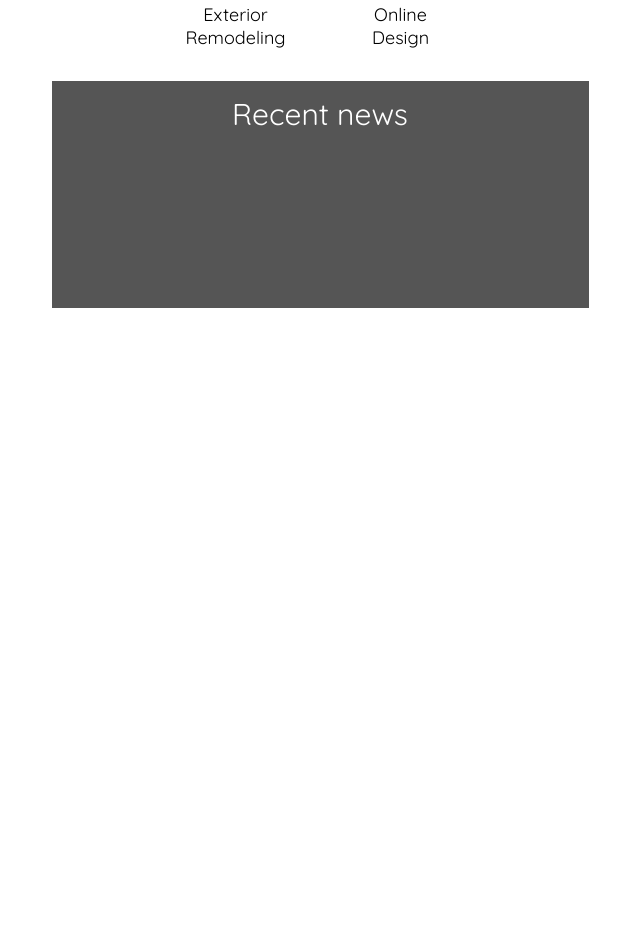
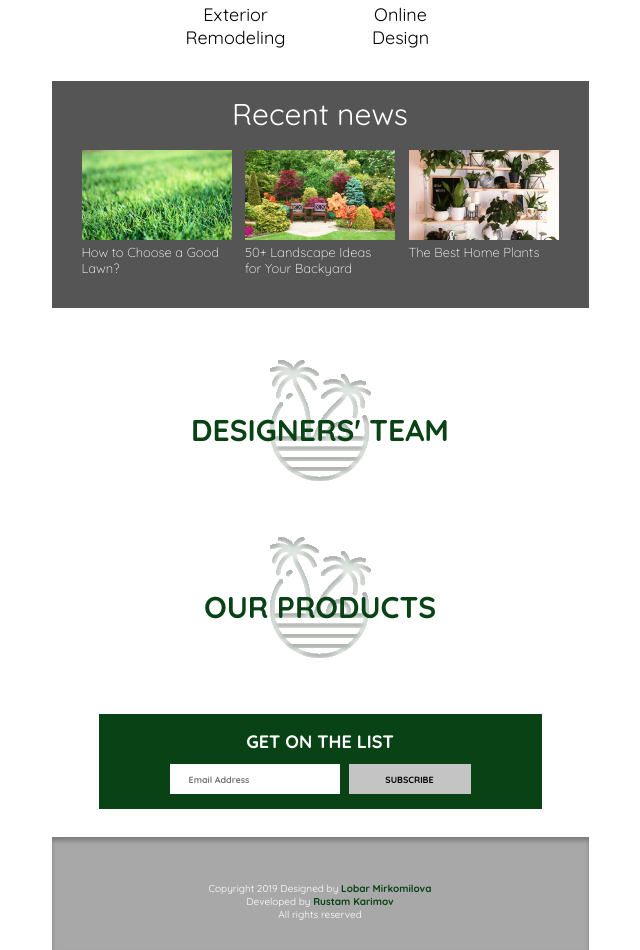
Before and after one commit to versatil-russel/paysage, a plain HTML site: page index.html in a window 1280 px wide. Shown: the part 1201-2151 px from the top of the page, without its empty margins (320-960 px from the left). Before the commit the page ends 1509 px from the top, so only its background shows below. Drawn offline with Linux system fonts and the light colour scheme.

Commit message:
added the lwer parts of the page

```diff
--- a/style.css
+++ b/css/styles.css
@@ -25,6 +25,8 @@ p {
     position: relative;
     background: #084215;
 }
+
+
 
 /* paysage */
 
@@ -95,6 +97,20 @@ p {
 
 
 /* Befunky collage */
+.befunky-collage {
+    position: relative;
+    height: 209px;
+}
+
+.collage-cover {
+    position: absolute;
+    width: 537px;
+    height: 209px;
+    top: 0;
+
+    background: rgba(84, 90, 46, 0.3);
+}
+
 .landscape-title {
     position: absolute;
     left: 138px;
@@ -107,21 +123,6 @@ p {
     text-align: center;
 
     color: #fff;
-
-}
-
-.befunky-collage {
-    position: relative;
-    height: 209px;
-}
-
-.collage-cover {
-    position: absolute;
-    width: 537px;
-    height: 209px;
-    top: 0;
-
-    background: rgba(84, 90, 46, 0.3);
 }
 
 
@@ -139,14 +140,14 @@ p {
     font-family: 'Quicksand';
     font-size: 6px;
     text-transform: uppercase;
-    font-weight: 500;;
+    font-weight: 500;
+    text-align: center;
 
     background-color: #fff;
     color: #000;
     border: #fff 1px solid;
 
     transition: background .1s linear, color .1s linear;
-
 }
 
 .btn:hover {
@@ -242,6 +243,14 @@ p {
     color: #084215;
 }
 
+.gallery {
+    display: flex;
+    justify-content: space-between;
+
+    padding: 0 35px;
+    margin-bottom: 66px;
+}
+
 .green-sqr-2 {
     position: relative;
     width: 142px;
@@ -250,21 +259,11 @@ p {
     border: 12px solid #084215;
 }
 
-.gallery {
-    display: flex;
-    justify-content: space-between;
-
-    padding: 0 35px;
-    margin-bottom: 66px;
-
-}
-
 .projects-images {
     position: absolute;
 
     width: 107px;
     margin: 5px;
-
 }
 
 .projects-name {
@@ -278,7 +277,6 @@ p {
     font-family: 'Quicksand';
     font-size: 18px;
 }
-
 
 .one-line {
     margin-top: 20px;
@@ -298,6 +296,7 @@ p {
     position: relative;
     margin-top: 86px;
     height: 227px;
+    margin-bottom: 52px;
 
     background-color: #555;
 }
@@ -313,3 +312,132 @@ p {
     color: #fff;
     font-weight: normal;
 }
+
+.gallery-3 {
+    display: flex;
+    justify-content: space-between;
+    padding: 0 30px;
+}
+
+.news-gallery {
+    width: 150px;
+    height: 90px;
+    left: 181px;
+    margin-top: 69px;
+}
+
+.news-text {
+    width: 146px;
+    height: 32px;
+    left: 31px;
+    top: 163px;
+
+    font-family: Quicksand;
+    font-style: normal;
+    font-weight: 300;
+    font-size: 13px;
+    line-height: 16px;
+
+    color: #FFFFFF;
+}
+
+
+
+/* About us */
+.team {
+    position: relative;
+}
+
+.palms {
+    margin: 0 208px 52px;
+    width: 121px;
+    height: 121px;
+}
+
+.about-us {
+    position: absolute;
+    top: 51px;
+    width: 100%;
+    text-align: center;
+
+    font-family: Quicksand;
+    font-weight: 700;
+    font-size: 30px;
+    text-transform: uppercase;
+
+    color: #084215;
+}
+
+
+
+/* Subscribe */
+.subscribe {
+    width: 443px;
+    height: 95px;
+    margin: 0 auto 28px;
+
+    background-color: #084215;
+}
+
+.subscribe-title {
+    width: 100%;
+    text-align: center;
+    padding-top: 16px;
+
+    font-family: Quicksand;
+    color: #fff;
+    font-size: 18px;
+    text-transform: uppercase;
+}
+
+
+
+
+.email-form {
+    display: flex;
+    justify-content: space-between;
+    padding: 11px 71px 0;
+}
+
+.submit, .input-email {
+    font-family: Quicksand;
+    font-size: 9px;
+    font-weight: bold;
+
+    border-style: none;
+}
+
+.submit {
+    height: 30px;
+    width: 122px;
+
+    text-transform: uppercase;
+    background-color: #C4C4C4;
+}
+
+.input-email {
+    width: 170px;
+    padding-left: 19px;
+}
+
+
+
+
+/* Footer */
+.footer {
+    height: 113px;
+
+    background-color: #A8A8A8;
+    box-shadow: inset 0px 4px 4px rgba(0, 0, 0, 0.25);
+
+    padding-top: 45px;
+    text-align: center;
+    font-size: 10px;
+    color: #fff;
+    font-family: Quicksand;
+}
+
+.text-green {
+    color: #084215;
+    font-weight: bold;
+}
--- a/index.html
+++ b/index.html
@@ -2,11 +2,12 @@
 <html lang="en">
 <head>
     <meta charset="UTF-8">
-    <link rel="stylesheet" href="style.css">
+    <link rel="stylesheet" href="css/styles.css">
     <link href="https://fonts.googleapis.com/css2?family=Quicksand:wght@300;400;500;700&display=swap" rel="stylesheet">
     <title>Paysage</title>
 </head>
 <body>
+
     <div class="links"></div>
 
     <div class="green-rectangle">
@@ -15,7 +16,7 @@
     </div>
 
     <nav class="nav">
-          <a class="nav-link" href="#">Russel karimov</a>
+          <a class="nav-link" href="#">Russel k</a>
           <a class="nav-link" href="#">Projects</a>
           <a class="nav-link" href="#">Team</a>
           <a class="nav-link" href="#">Contacts</a>
@@ -46,7 +47,6 @@
 
     </div>
 
-
     <h3 class="our-projects">Our Projects</h3>
 
     <div class="gallery">
@@ -54,7 +54,6 @@
             <img class="projects-images" src="img/our-projects/commercial-exterior.jpg">
 
             <p class="projects-name">commercial exterior</p>
-
         </div>
         <div class="green-sqr-2">
             <img class="projects-images" src="img/our-projects/hardscapes.jpg">
@@ -73,7 +72,6 @@
             <img class="projects-images" src="img/our-projects/hospitality-exterior.jpg">
 
             <p class="projects-name">hospitality exterior</p>
-
         </div>
         <div class="green-sqr-2">
             <img class="projects-images" src="img/our-projects/softscapes.jpg">
@@ -103,6 +101,46 @@
 
     <section class="news">
         <h3 class="news-title">Recent news</h3>
+
+        <div class="gallery-3">
+            <div class="news-gallery">
+                <img class="news-images" src="img/News/grass.jpg" alt="">
+                <p class="news-text">How to Choose a Good Lawn?</p>
+            </div>
+
+            <div class="news-gallery">
+                <img class="news-images" src="img/News/colors.jpg" alt="">
+                <p class="news-text">50+ Landscape Ideas for Your Backyard</p>
+            </div>
+
+            <div class="news-gallery">
+                <img class="news-images" src="img/News/plants.jpg" alt="">
+                <p class="news-text">The Best Home Plants</p>
+            </div>
+        </div>
     </section>
+
+    <div class="team">
+        <img class="palms" src="img/palms/group-2.svg" alt="">
+        <h2 class="about-us">Designers' team</h2>
+    </div>
+
+    <div class="team">
+        <img class="palms" src="img/palms/group-2.svg" alt="">
+        <h2 class="about-us">Our products</h2>
+    </div>
+
+    <div class="subscribe">
+        <h2 class="subscribe-title">get on the list</h2>
+        <form class="email-form" action="/" method="post">
+            <input class="input-email" type="email" name="email" placeholder="Email Address">
+            <button class="submit" type="submit">subscribe</button>
+        </form>
+    </div>
+
+    <footer class="footer">
+        Copyright 2019 Designed by <span class="text-green">Lobar Mirkomilova</span><br> Developed by <span class="text-green">Rustam Karimov</span><br> All rights reserved
+    </footer>
+
 </body>
 </html>
```
Also changed, not shown: img/News/colors.jpg (added), img/News/grass.jpg (added), img/News/plants.jpg (added), img/palms/group-2.svg (added). Lines whose indentation alone changed are shown as unchanged.
